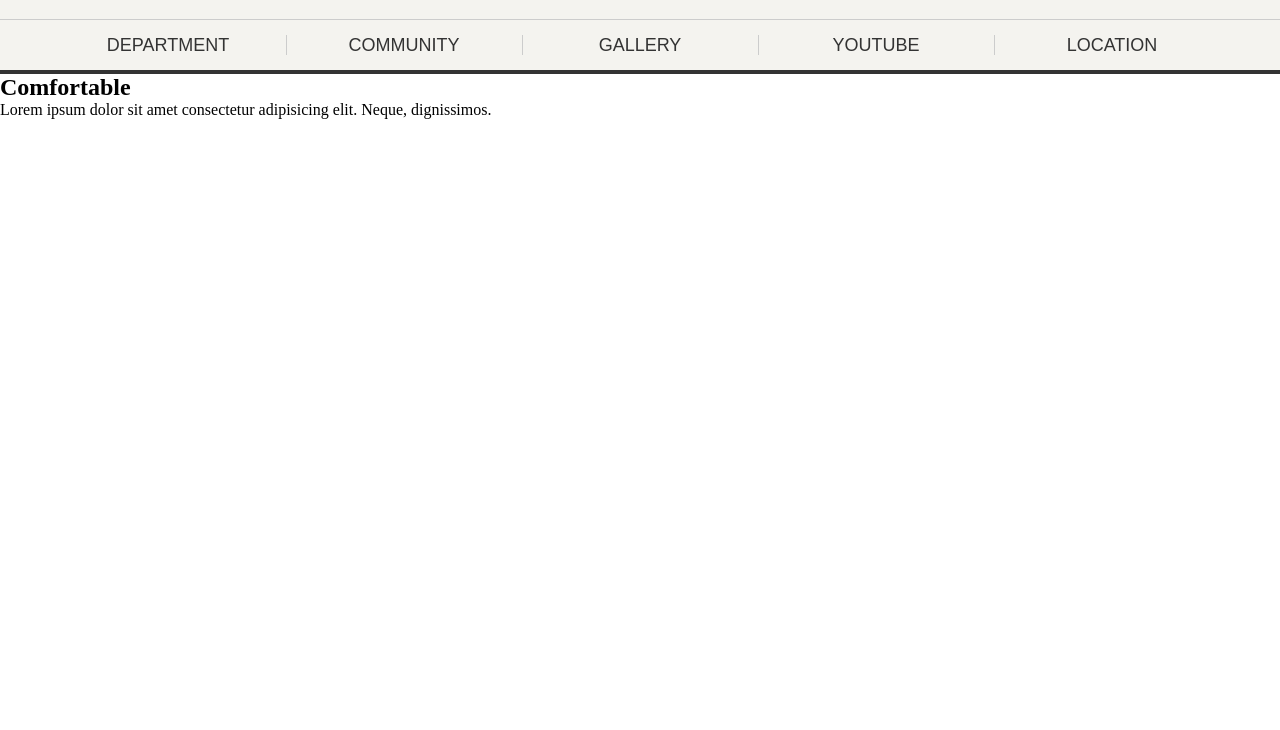
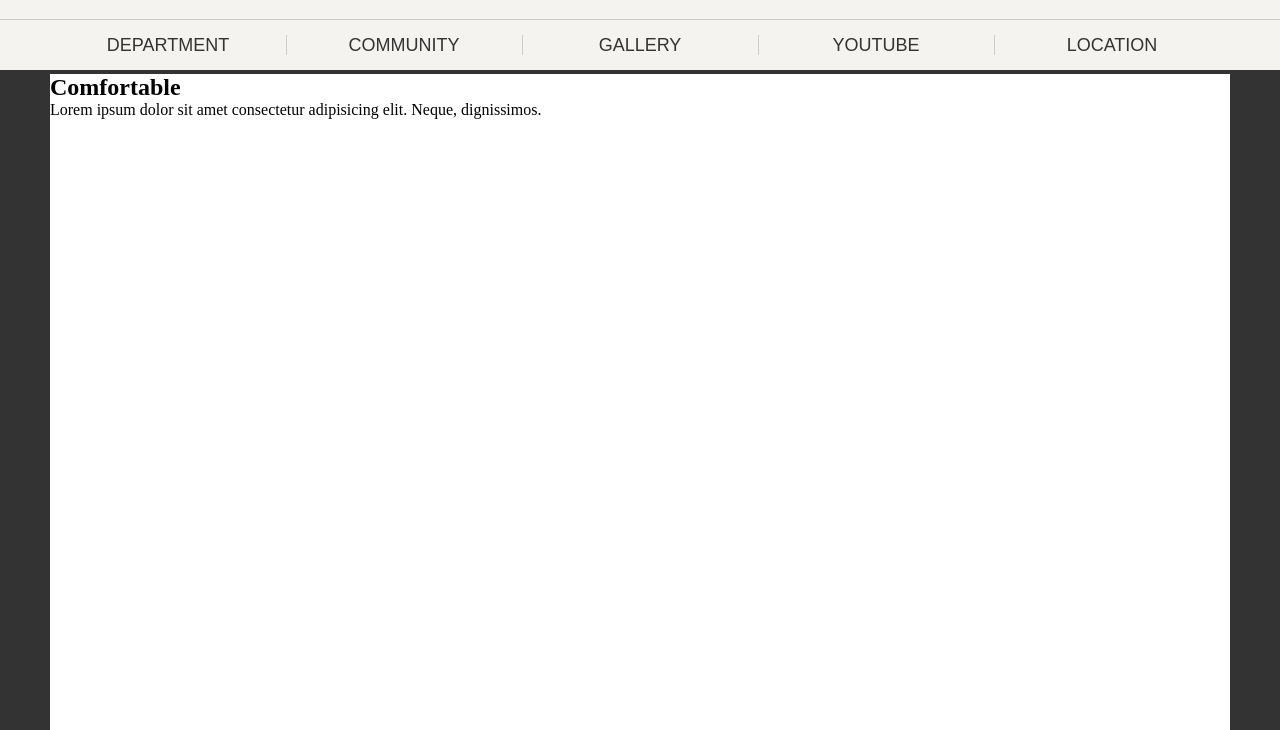
Before and after one commit to aofur3957/portfolio_react, a plain HTML site: page index.html in a window 1280 px wide. Shown: the part 70-800 px from the top of the page. Drawn offline with Linux system fonts and the light colour scheme.

Commit message:
visual structure

```diff
--- a/index.html
+++ b/index.html
@@ -31,10 +31,12 @@
     </header>
     <section id="visual">
         <div class="inner">
-            <h1>Comfortable</h1>
-            <p>
-                Lorem ipsum dolor sit amet consectetur adipisicing elit. Neque, dignissimos.
-            </p>
+           <div class="txt">
+                <h1>Comfortable</h1>
+                <p>
+                    Lorem ipsum dolor sit amet consectetur adipisicing elit. Neque, dignissimos.
+                </p>
+           </div>
             <div class="slide">
                 <ul>
                     <li><a href="#"></a></li>
--- a/scss/style.scss
+++ b/scss/style.scss
@@ -66,5 +66,12 @@
 }
 
 #visual {
-    width: 100%;
+    width: 100%; height: calc(100vh - 18vh);
+    background: #333;
+    .inner {
+        width: 1180px;
+        height: 100%;
+        margin: 0 auto;
+        background: #fff;
+    }
 }
```
Also changed, not shown: css/style.css, 1 other file.
